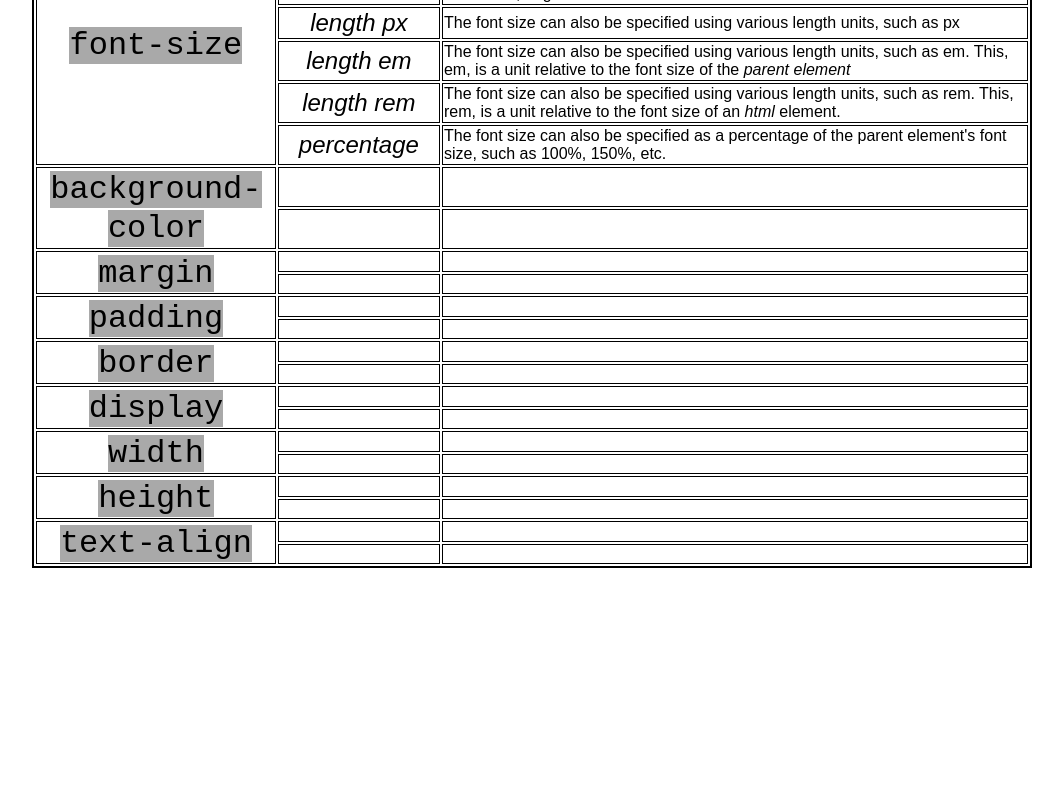
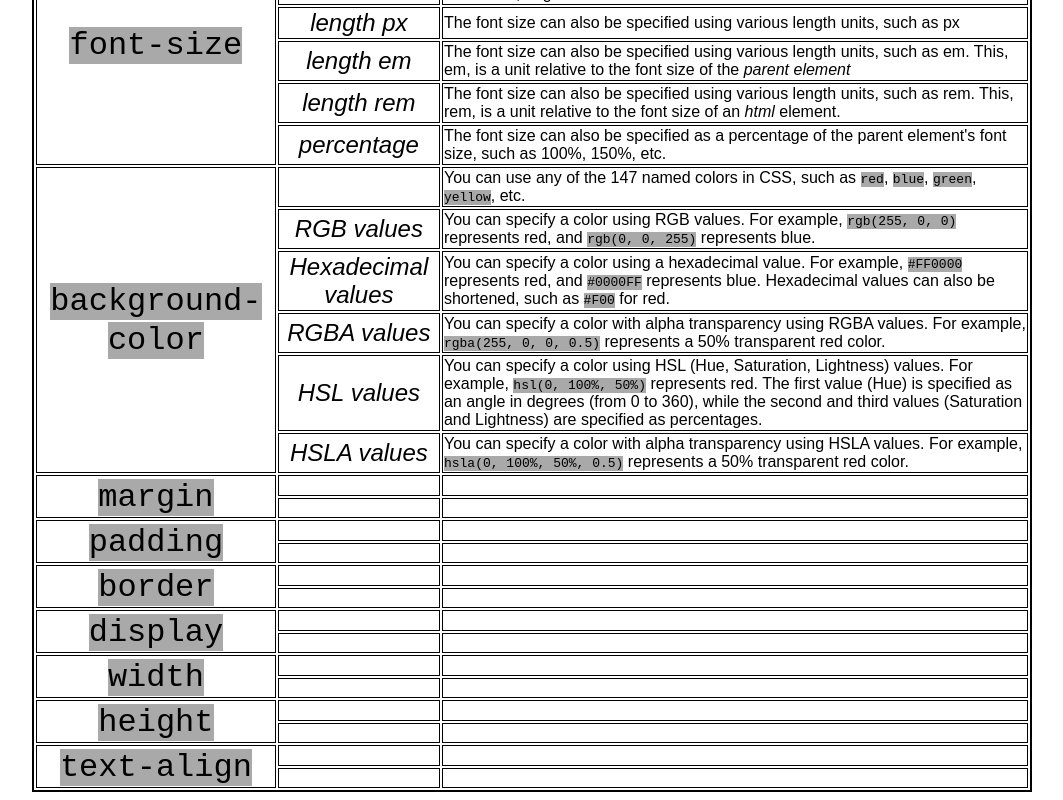
Before and after one commit to telles-dajello/html-css-cheatsheet, a plain HTML site: page index.html in a window 1280 px wide. Shown: the part 1858-2658 px from the top of the page, without its empty margins (108-1171 px from the left). Before the commit the page ends 2434 px from the top, so only its background shows below. Drawn offline with Linux system fonts and the light colour scheme.

Commit message:
missed one

```diff
--- a/index.html
+++ b/index.html
@@ -269,13 +269,29 @@
                             <td>The font size can also be specified as a percentage of the parent element's font size, such as 100%, 150%, etc.</td>
                         </tr>
                         <tr>
-                            <td rowspan="2" class="Property"><span class="code">background-color</span></td>
+                            <td rowspan="6" class="Property"><span class="code">background-color</span></td>
                             <td class="values"></td>
-                            <td></td>
+                            <td>You can use any of the 147 named colors in CSS, such as <span class="code">red</span>, <span class="code">blue</span>, <span class="code">green</span>, <span class="code">yellow</span>, etc.</td>
                         </tr>
                         <tr>
-                            <td class="values"></td>
-                            <td></td>
+                            <td class="values">RGB values</td>
+                            <td>You can specify a color using RGB values. For example, <span class="code">rgb(255, 0, 0)</span> represents red, and <span class="code">rgb(0, 0, 255)</span> represents blue.</td>
+                        </tr>
+                        <tr>
+                            <td class="values">Hexadecimal values</td>
+                            <td>You can specify a color using a hexadecimal value. For example, <span class="code">#FF0000</span> represents red, and <span class="code">#0000FF</span> represents blue. Hexadecimal values can also be shortened, such as <span class="code">#F00</span> for red.</td>
+                        </tr>
+                        <tr>
+                            <td class="values">RGBA values</td>
+                            <td>You can specify a color with alpha transparency using RGBA values. For example, <span class="code">rgba(255, 0, 0, 0.5)</span> represents a 50% transparent red color.</td>
+                        </tr>
+                        <tr>
+                            <td class="values">HSL values</td>
+                            <td>You can specify a color using HSL (Hue, Saturation, Lightness) values. For example, <span class="code">hsl(0, 100%, 50%)</span> represents red. The first value (Hue) is specified as an angle in degrees (from 0 to 360), while the second and third values (Saturation and Lightness) are specified as percentages.</td>
+                        </tr>
+                        <tr>
+                            <td class="values">HSLA values</td>
+                            <td>You can specify a color with alpha transparency using HSLA values. For example, <span class="code">hsla(0, 100%, 50%, 0.5)</span> represents a 50% transparent red color.</td>
                         </tr>
                         <tr>
                             <td rowspan="2" class="Property"><span class="code">margin</span></td>
```
